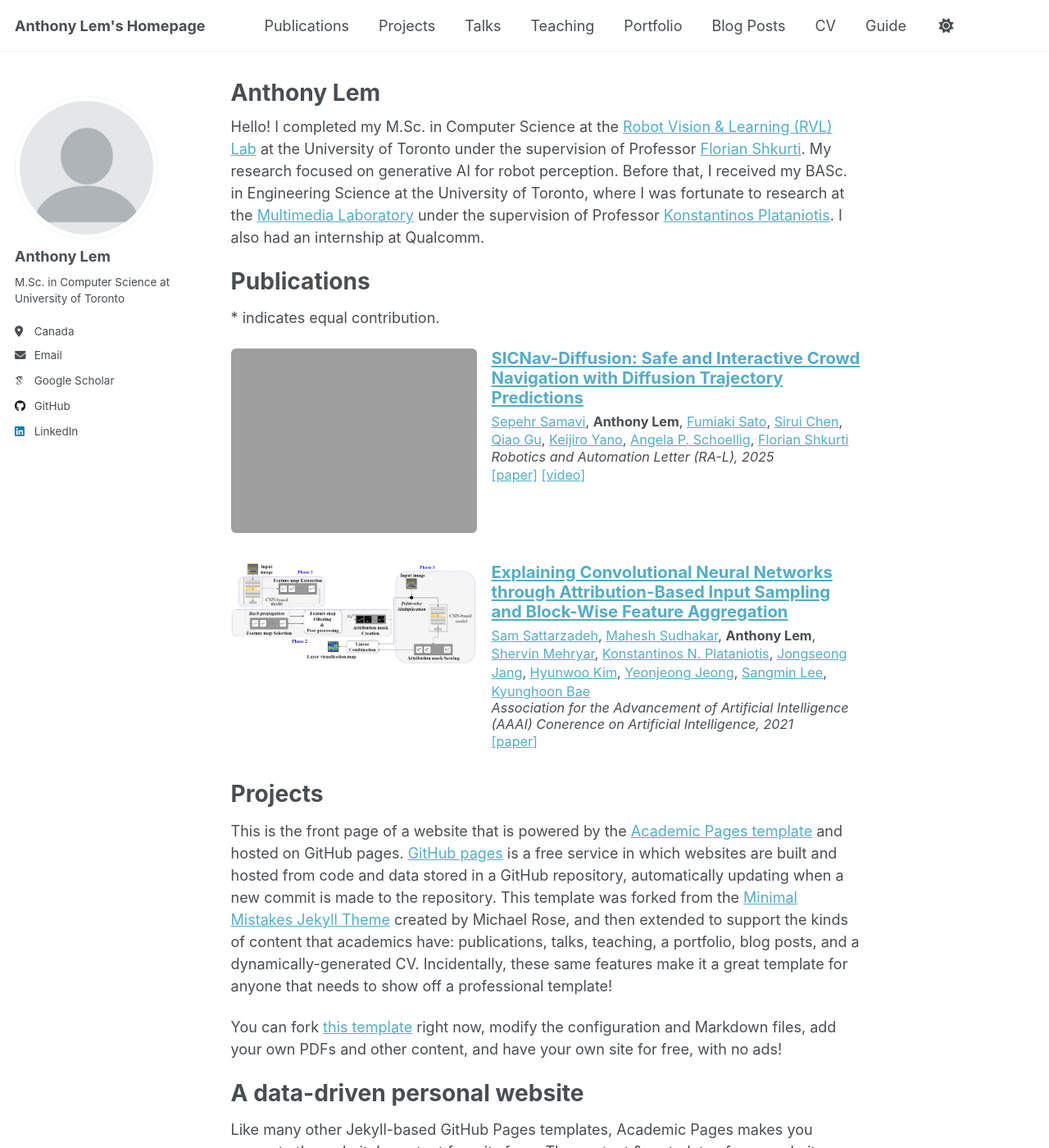
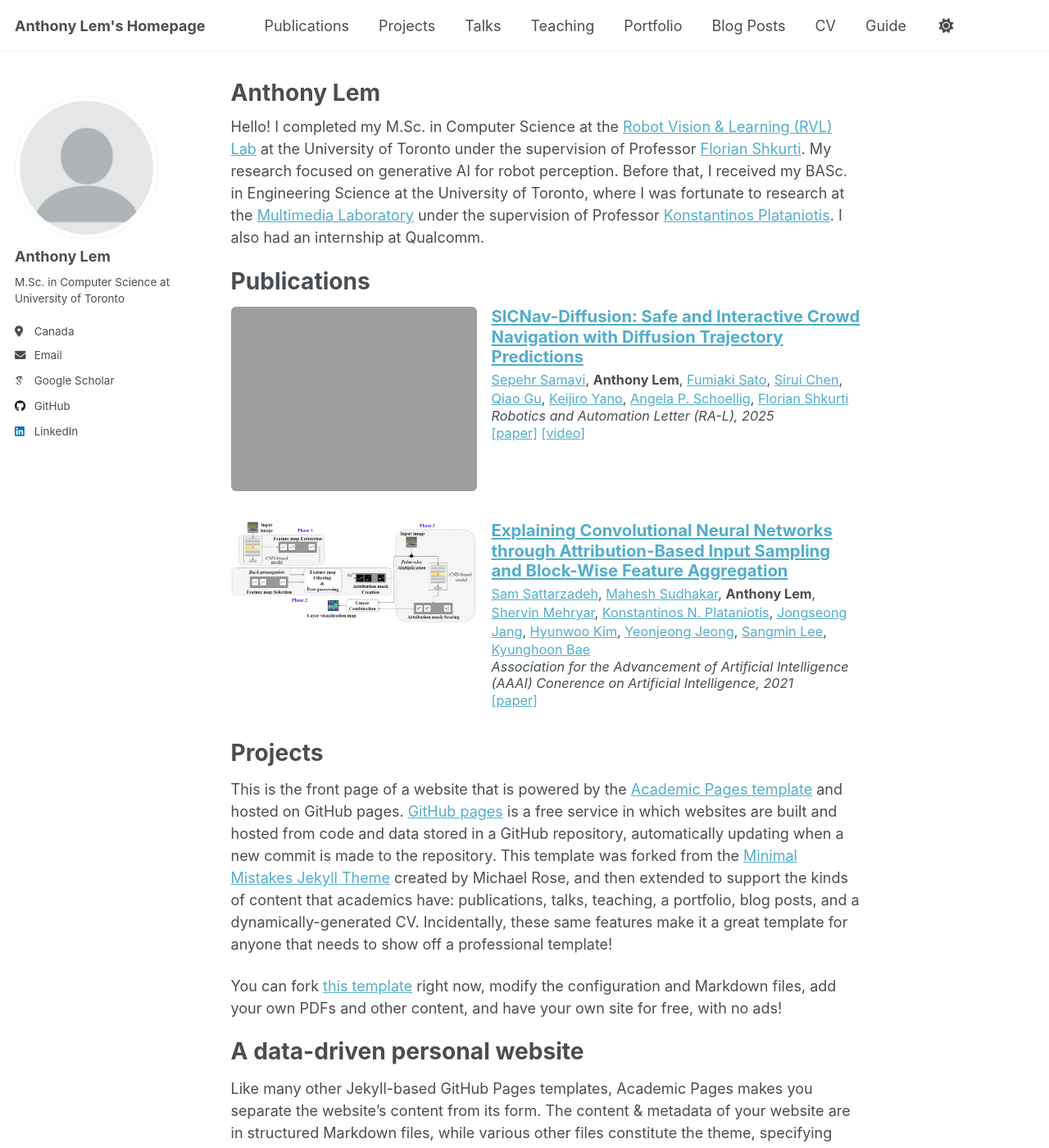
Before and after one commit to Anthonyjlem/Anthonyjlem.github.io, a Jekyll site: the page built from _pages/about.md, in a window 1280 px wide and 1400 px high. Shown: the whole window at 82% size. Built offline with Jekyll 4.4.1, drawn with Linux system fonts in a browser that asks for light colours; some web fonts are replaced; a script that is not in the unit is left out.

Commit message:
Remove line on equal contribution

```diff
--- a/_pages/about.md
+++ b/_pages/about.md
@@ -10,8 +10,6 @@ redirect_from:
 Hello! I completed my M.Sc. in Computer Science at the [Robot Vision & Learning (RVL) Lab](https://rvl.cs.toronto.edu/) at the University of Toronto under the supervision of Professor [Florian Shkurti](https://www.cs.toronto.edu/~florian/). My research focused on generative AI for robot perception. Before that, I received my BASc. in Engineering Science at the University of Toronto, where I was fortunate to research at the [Multimedia Laboratory](https://www.dsp.utoronto.ca/) under the supervision of Professor [Konstantinos Plataniotis](https://www.comm.utoronto.ca/~kostas/). I also had an internship at Qualcomm.
 
 # Publications {#publications}
-
-\* indicates equal contribution.
 
 <div class="pub-list">
   {% for post in site.publications reversed %}
--- a/assets/css/main.scss
+++ b/assets/css/main.scss
@@ -84,6 +84,7 @@ html {
 }
 
 .pub-entry img {
+  border: none;
   display: block;
   margin: 0;
   max-height: 100%;       /* don’t exceed text height */
@@ -105,6 +106,7 @@ html {
 }
 
 .archive__item-details {
+  border: none;
   flex: 1;            /* take remaining space */
   padding-top: 0;
 }
```
